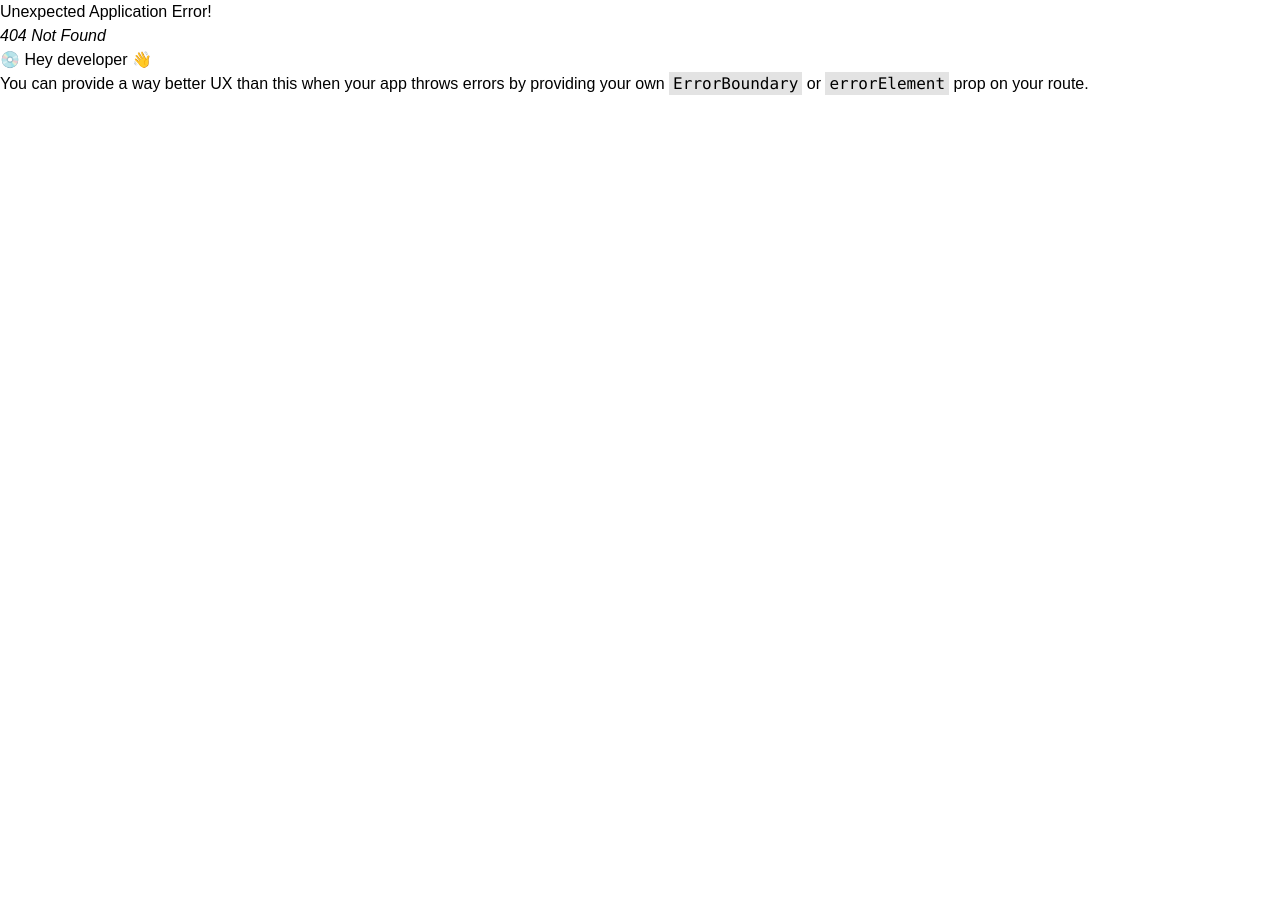
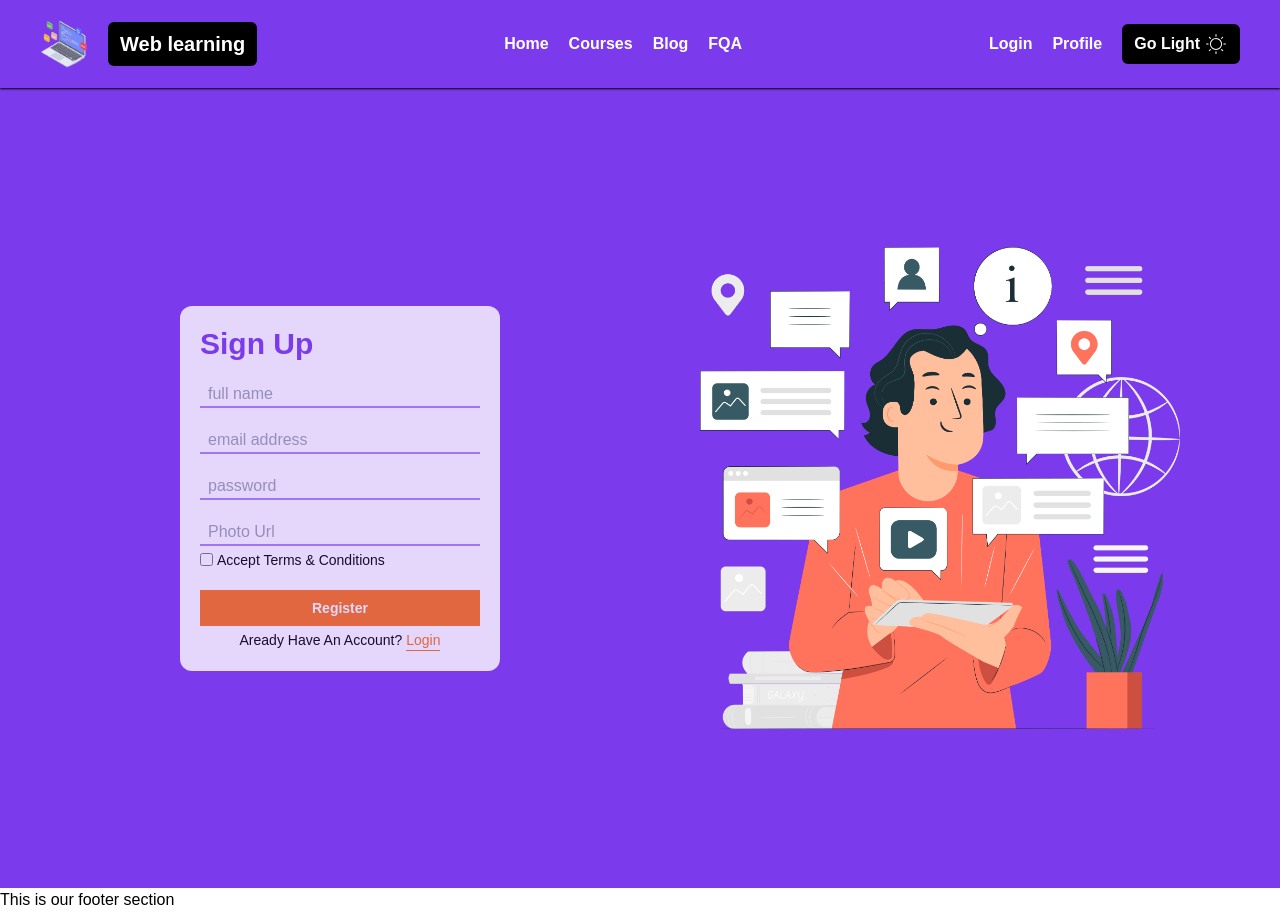
Before and after one commit to mostafizurRahaman/Web-Learning-, a React (Create React App) app: page /register in a window 1280 px wide. Before the commit this address had no page. Before the commit the page ends 800 px from the top, so only its background shows below. Built offline with nearby package versions, Linux system fonts and the light colour scheme.

Commit message:
registration page is added

```diff
--- a/src/Pages/Login/Login.js
+++ b/src/Pages/Login/Login.js
@@ -0,0 +1,51 @@
+import React from 'react';
+import { useState } from 'react';
+import { FaEye, FaEyeSlash } from 'react-icons/fa';
+import { Link } from 'react-router-dom';
+import loginImage from '../../Assets/img/login.png'
+const Login = () => {
+   const [show, setShow] = useState(true);
+   return (
+      <div>
+         <div  className='flex md:flex-row items-center w-full py-5 px-4 md:px-10 bg-violet-600 dark:bg-gray-800 flex-col-reverse justify-between h-auto gap-7 md:gap-0 md:h-screen  '>
+      <div className='w-full md:w-1/2  flex items-center justify-center md:order-2'>
+         <form className='w-80 p-5 py-12 flex flex-col gap-5 bg-white h-auto rounded-xl opacity-80 dark:bg-black' >
+            <div>
+               <h2 className='text-3xl font-bold dark:text-white  text-violet-600'> Login </h2>
+            </div>
+
+            <div className='flex '>
+               <input className='w-full bg-transparent  border-0 border-b-2  border-violet-500 text-violet-600  px-2 focus:pb-1 outline-none duration-1000 transition-all font-medium focus:italic border-opacity-75' type="email" name='email' placeholder='email address'/>
+            </div>
+            <div className='flex relative'>
+               <label htmlFor="password" className='flex flex-col  w-full'>
+               <input className='w-full bg-transparent  border-0 border-b-2  border-violet-500 text-violet-600  px-2 focus:pb-1 outline-none duration-1000 transition-all font-medium focus:italic border-opacity-75 ' type="password" name='password' placeholder="password"  />
+               <div className='right-0 absolute text-white'>
+                  {
+                     show ? <FaEyeSlash></FaEyeSlash> : <FaEye></FaEye>
+                  }
+               </div>
+               <div>
+
+               </div>
+               </label>
+
+            </div>
+           <div className='flex  flex-col text-white text-sm  gap-1 '>
+           <button className='bg-orange-500 px-3 py-2 text-white  font-bold hover:text-black dark:text-white justify-center'>Login</button>
+           <p className='text-sm text-black dark:text-white flex items-center gap-1 capitalize justify-center'>Have no account? <Link to='/register' className='text-orange-500 border-b border-orange-500 '>
+            Register</Link></p>
+           </div>
+
+         </form>
+      </div>
+
+      <div className=' sm:w-5/6 md:w-1/2 '>
+           <img src={loginImage} alt="" className='w-4/5 mx-auto'/>
+      </div>
+  </div>
+      </div>
+   );
+};
+
+export default Login;
--- a/src/Pages/Register/Register.js
+++ b/src/Pages/Register/Register.js
@@ -0,0 +1,118 @@
+import React from 'react';
+import { useContext, useState } from 'react';
+import { Link } from 'react-router-dom';
+import registerBg from '../../Assets/img/register.png'
+import { AuthContext } from './../../AuthProvider/AuthProvider';
+import { toast } from 'react-hot-toast';
+const Register = () => {
+   const [isChecked , setIsChecked] = useState(false);
+   const {createUser} = useContext(AuthContext);
+   const [userInfo, setUserInfo] = useState({
+      email: '',
+      name: '',
+      password: '',
+      photoURL: ''
+
+   });
+   const [error, setError] = useState({
+      email: '',
+      password: '',
+   })
+   const handleEmail = (e) => {
+      const email = e.target.value;
+      if(!/^[^\s@]+@[^\s@]+\.[^\s@]+$/.test(email)){
+            setError({...error, email: 'please enter a valid email: '});
+            setUserInfo({...userInfo, email: email})
+      }else{
+         setError({...error, email: ''});
+         setUserInfo({...userInfo, email: email})
+      }
+   }
+
+   const handlePassword = (e) => {
+      const password = e.target.value;
+       if(!/(?=.*[A-Z])/.test(password)){
+         setError({...error, password: 'minimum one uppercase'});
+         setUserInfo({...userInfo, password: password})
+      }else if(!/(?=.*[a-z])/.test(password)){
+         setError({...error,password: 'minimum one lowercase' })
+         setUserInfo({...userInfo, password: password})
+      }else if(!/(?=.*[0-9])/.test(password)){
+         setError({...error, password:'minimum one number'})
+         setUserInfo({...userInfo, password:password})
+      }else if(!/(?=.*[!@#$%^&*])/.test(password)){
+            setError({...error,password: 'enter one special letter' })
+            setUserInfo({...userInfo, password:password})
+      }else if(password.length < 8){
+         setError({...error, password: 'must be 8 digits'});
+         setUserInfo({...userInfo, password: password})
+      }
+      else{
+         setError({...error, password: ''})
+         setUserInfo({...userInfo, password: password})
+      }
+   }
+
+   const handleName = (e) => {
+      const name = e.target.value;
+      if(name){
+         setUserInfo({...userInfo, name: name})
+      }else{
+         toast.error('please enter  your name: ')
+      }
+   }
+   const handlePhotoURL  = (e) => {
+      const photoURL = e.target.value;
+      if(photoURL){
+         setUserInfo({...userInfo, photoURL: photoURL})
+      }else{
+         toast.error('please enter a photo url: ')
+      }
+   }
+
+
+   return (
+      <div  className='flex items-center w-full py-5 px-4 md:px-10 bg-violet-600 dark:bg-gray-800 flex-col-reverse md:flex-row justify-between h-auto gap-7 md:gap-0 md:h-screen  '>
+      <div className='w-full md:w-1/2  flex items-center justify-center'>
+         <form className='w-80 p-5 flex flex-col gap-5 bg-white h-auto rounded-xl opacity-80 dark:bg-black' >
+            <div>
+               <h2 className='text-3xl font-bold dark:text-white  text-violet-600'>Sign Up </h2>
+            </div>
+            <div className='flex w-full '>
+               <input className='w-full border-0 border-b-2  border-violet-500 text-violet-600  px-2 focus:pb-1 outline-none duration-1000 transition-all font-medium focus:italic border-opacity-75 bg-transparent '   type="text" name='name' placeholder='full name' onBlur={handleName}  required/>
+            </div>
+            <div className='flex flex-col'>
+               <input className='w-full bg-transparent  border-0 border-b-2  border-violet-500 text-violet-600  px-2 focus:pb-1 outline-none duration-1000 transition-all font-medium focus:italic border-opacity-75' type="email" name='email' placeholder='email address' onChange={handleEmail} required />
+               {
+                 error.email && <p className='text-red-500 text-center'><small>{error.email}</small></p>
+               }
+            </div>
+            <div className='flex flex-col '>
+               <input className='w-full bg-transparent  border-0 border-b-2  border-violet-500 text-violet-600  px-2 focus:pb-1 outline-none duration-1000 transition-all font-medium focus:italic border-opacity-75' type="password" name='password' placeholder="password" onChange={handlePassword}  required/>
+               {
+                   error.password && <p className='text-red-500'><small>{error.password}</small></p>
+               }
+            </div>
+            <div className='flex flex-col gap-1'>
+               <input className='w-full bg-transparent  border-0 border-b-2  border-violet-500 text-violet-600  px-2 focus:pb-1 outline-none duration-1000 transition-all font-medium  focus:italic border-opacity-75' type="text" name='imgUrl' placeholder="Photo Url" onBlur={handlePhotoURL} />
+              <label htmlFor="accept">
+              <p className=' text-sm text-black dark:text-white flex items-center gap-1 capitalize'   required><input onChange={(e) => setIsChecked(e.target.checked)} type="checkbox"  id='accept' /> <span> accept terms & conditions</span></p>
+              </label>
+            </div>
+
+           <div className='flex  flex-col text-white text-sm  gap-1 '>
+           <button className='bg-orange-500 px-3 py-2 text-white  font-bold hover:text-black dark:text-white justify-center' disabled={!isChecked} >Register</button>
+           <p className='text-sm text-black dark:text-white flex items-center gap-1 capitalize justify-center'>Aready have an account? <Link to='/login' className='text-orange-500 border-b border-orange-500 '>Login</Link></p>
+           </div>
+
+         </form>
+      </div>
+
+      <div className=' sm:w-5/6 md:w-1/2 '>
+           <img src={registerBg} alt="" className='w-4/5 mx-auto'/>
+      </div>
+  </div>
+   );
+};
+
+export default Register;
```
Also changed, not shown: src/Routes/Routes/Routes.js (+10 -0 lines), src/Assets/img/login.png (added), src/Assets/img/register.png (added).
